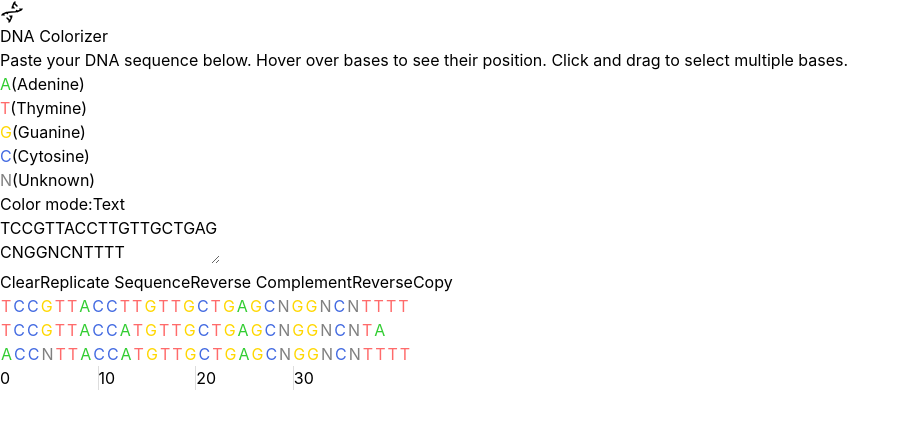
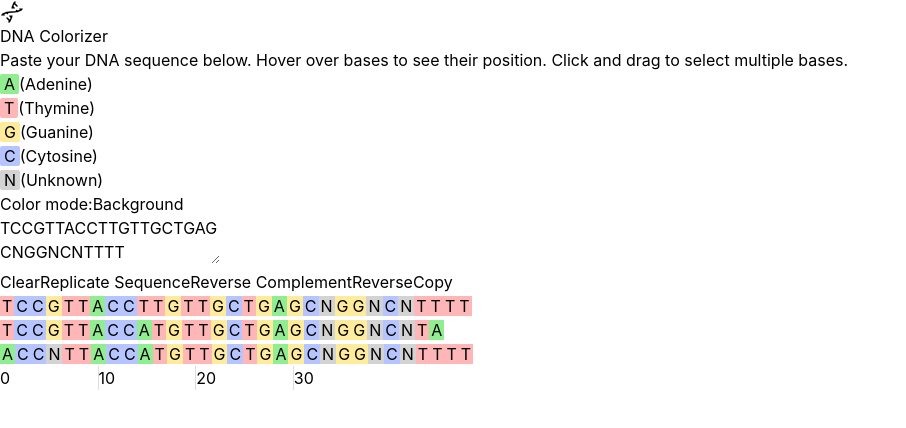
Before and after one commit to aviezerl/dna-colorizer, a React (Vite) app: page / in a window 1280 px wide. Shown: the top 428 px of the page, without its empty margins (0-906 px from the left). Built offline with nearby package versions, Linux system fonts and the light colour scheme.

Commit message:
change default to background

```diff
--- a/src/components/DnaVisualizer.jsx
+++ b/src/components/DnaVisualizer.jsx
@@ -7,7 +7,7 @@ const DnaVisualizer = () => {
     const [selectionStart, setSelectionStart] = useState(null);
     const [selectionEnd, setSelectionEnd] = useState(null);
     const [isSelecting, setIsSelecting] = useState(false);
-    const [colorMode, setColorMode] = useState('text'); // 'text' or 'background'
+    const [colorMode, setColorMode] = useState('background'); // 'text' or 'background'
 
     // Color mapping for each base
     const baseColors = {
```
